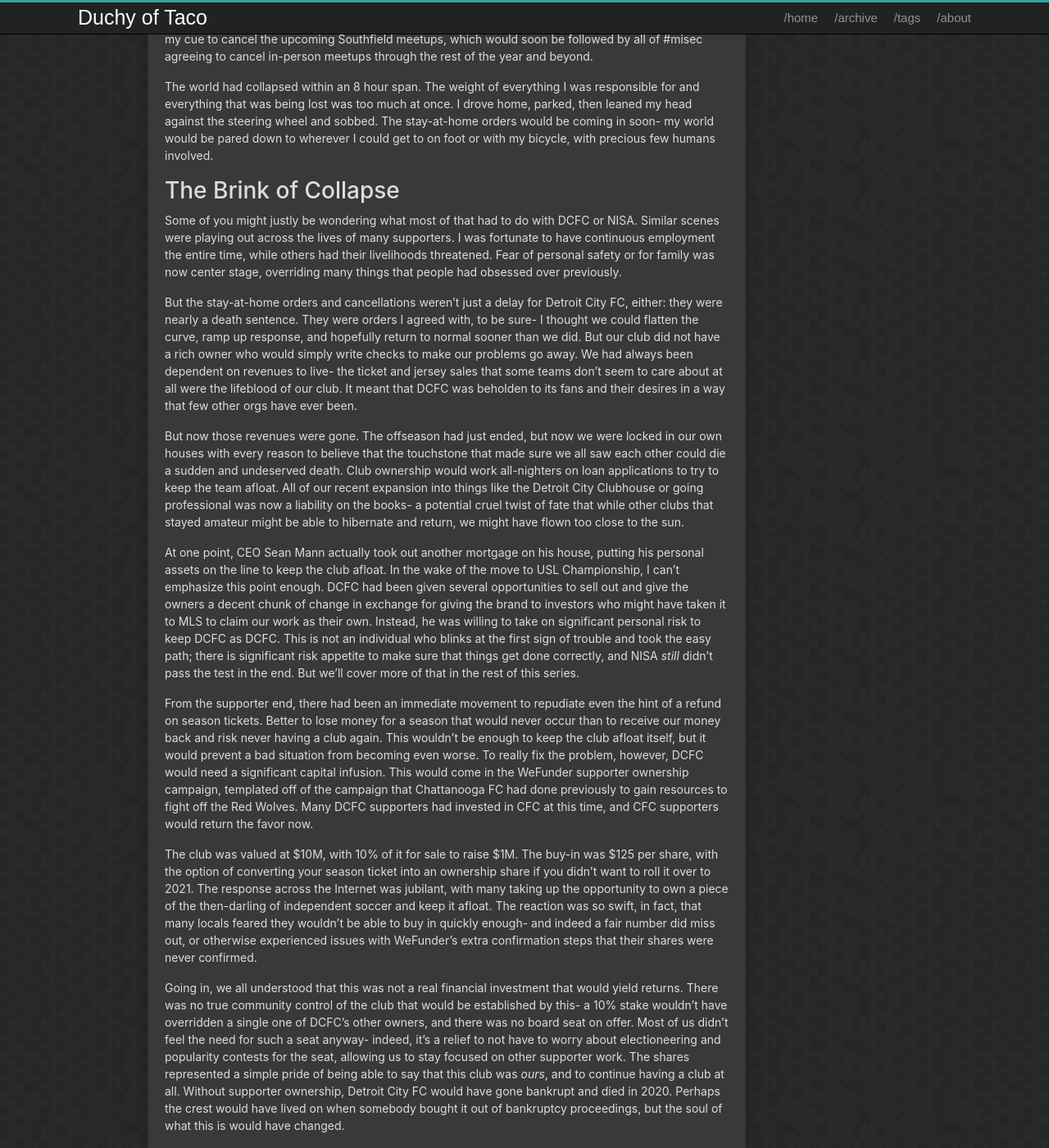
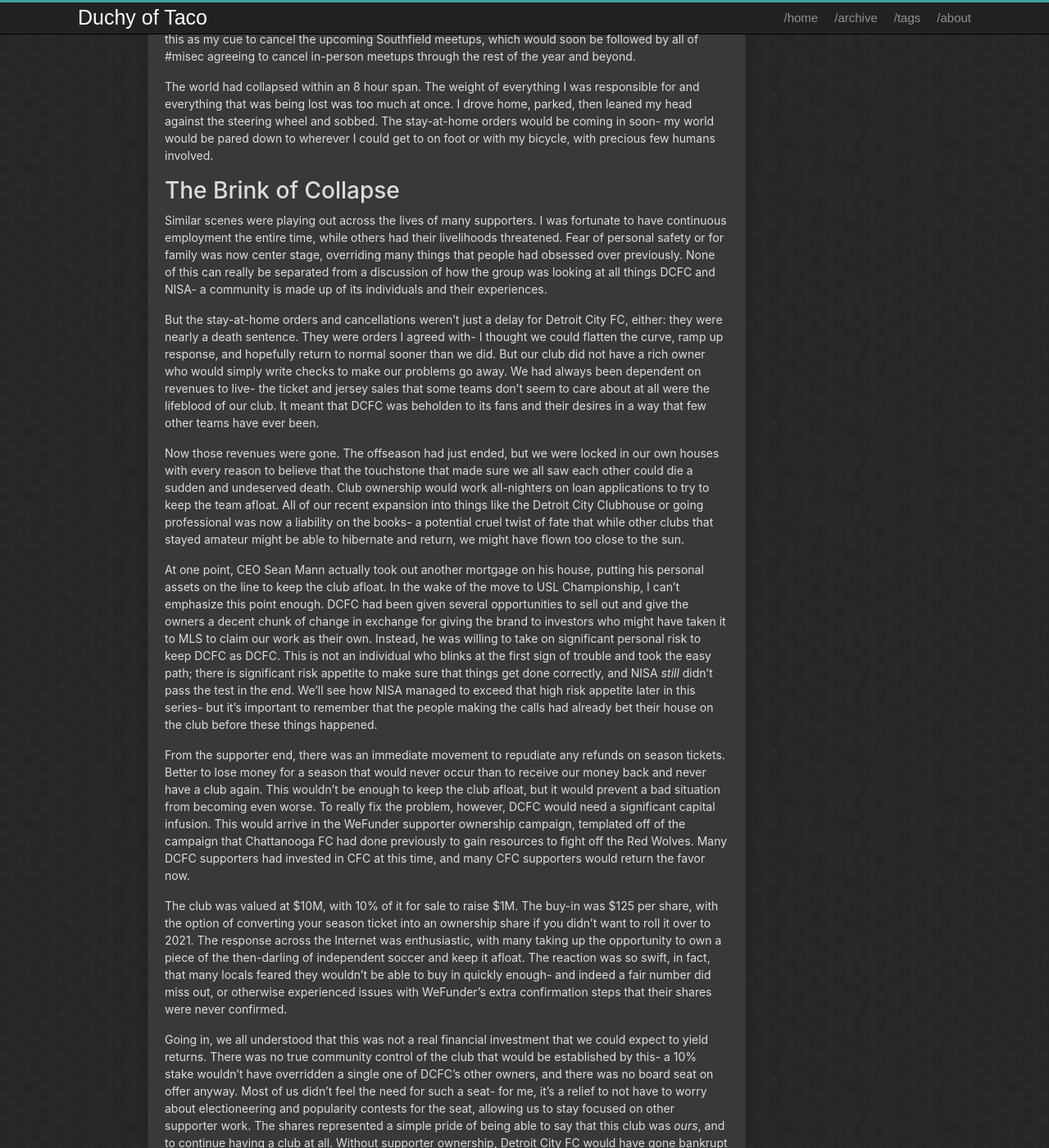
Before and after one commit to tacoman/tacoman.github.io, a Jekyll site: the page built from _posts/2021-11-26-nisa-cycle-a-perfect-storm.markdown, in a window 1280 px wide and 1400 px high, scrolled down 1100 px. Shown: the whole window at 82% size. Built offline with Jekyll 4.4.1, drawn with Linux system fonts in a browser that asks for light colours; some of the changed text lies outside the part shown.

Commit message:
Fixups for A Perfect Storm

```diff
--- a/_posts/2021-11-24-nisa-cycle-home.markdown
+++ b/_posts/2021-11-24-nisa-cycle-home.markdown
@@ -38,3 +38,4 @@
 * [Chapter One: Version Zero](/nisa/dcfc/2021/11/24/nisa-cycle-version0.html)
 * [Chapter Two: NPSL Pro](/nisa/dcfc/2021/11/24/nisa-cycle-npsl-pro.html)
 * [Chapter Three: Rebirth](/nisa/dcfc/2021/11/25/nisa-cycle-rebirth.html)
+* [Chapter Four: A Perfect Storm][/nisa/dcfc/2021/11/26/nisa-cycle-a-perfect-storm.html]
--- a/_posts/2021-11-26-nisa-cycle-a-perfect-storm.markdown
+++ b/_posts/2021-11-26-nisa-cycle-a-perfect-storm.markdown
@@ -10,15 +10,15 @@
 
 Nobody is really focused on this idea.
 Not everybody would agree with it anyway.
-In Detroit, spirits are high after winning the NPSL Member's Cup (hell yeah, brother!), and all are looking forward to our first season free from the NPSL's weird warts.
-In Chattanooga, NISA's lack of territory rights are the primary focus after CFC locked out of the USL by the Chattanooga Red Wolves.
-In New York, Cosmos fans who are focused on reform are waiting on the results of a lawsuit by owner Rocco Commisso against USSF.
+In Detroit, spirits are high after winning the NPSL Member's Cup (hell yeah, brother!), and all are looking forward to our first season free from the NPSL's regular clown show.
+In Chattanooga, NISA's lack of territory rights are the primary focus after CFC was locked out of the USL by the Chattanooga Red Wolves.
+In New York, Cosmos fans who are focused on reform are waiting on the results of a lawsuit by owner Rocco Commisso against USSF regarding the NASL's loss of sanctioning.
 
 But make no mistake about it.
-NPSL Pro's attempt to buck the PLS could have been the difference maker, a chance for community clubs to truly build themselves into professional squads without having to take on a rich investor who would gain the right to change things and override that very community.
-The group of NGS people who discuss systemic issues and reform in soccer had backed the horse that was dead.
-But then, reform was always a long shot, and failure is the default option in any effort for it in US Soccer.
-We were finally pro and we could focus on the good that NISA was going to do towards that effort today.
+NPSL Pro's attempt to buck the PLS could have been the difference maker, a chance for community clubs to truly build themselves into professional squads without having to take on a rich investor who would gain the right to change things and override the community that built it.
+The NGS Twitterati who discuss systemic issues and reform in soccer had backed a dead horse.
+Reform was always a long shot, and failure is the default option in any effort for it in US Soccer.
+But we were finally pro and we could focus on the good that NISA was going to do towards that effort in the Spring.
 
 Maybe in another life, we'd have had time to come back to those conversations and lament what was lost.
 But in this one, we only got a single game of NISA's Spring 2020 season.
@@ -27,11 +27,11 @@
 
 # The Pandemic Hits
 
-Two weeks later, reports of COVID-19 had begun to surge through America.
+Two weeks later, COVID-19 was surging across America.
 The panic had hit the west coast first- after seeing photos of stripped Seattle grocery stores, my wife and I had stocked up on food and essentials in case the worst happened.
 On March 12th, practically every sports league in America announced the suspension of their seasons on the same day, including NISA.
 I normally work from home, but I was in the office at the time trying to remain focused through the bad news.
-In January I had taken over the Southfield chapter of #misec, an information security group meetup, who had been discussing our response to the threat of the pandemic- and the evening of March 12th was our next meetup.
+In January I had taken over the Southfield chapter of #misec, an information security group meetup, who had been discussing our response to the threat of the pandemic- and the evening of March 12th was one such meeting.
 
 One of my speakers for the night canceled due to pandemic fears, leaving me to pull out a half-finished slide deck and deliver it off the cuff with zero rehearsal.
 I had people ask me point-blank: we're not going to be canceling any of _our_ events, are we?
@@ -40,10 +40,10 @@
 The former chapter director I'd taken over from wasn't there that night either, also due to health concerns.
 
 I gave my talk last in a series of lightning talks that evening.
-It went worse than expected- I had neglected to include the source of some of my graphics, violating the license for its free usage by the very generous individual who had created them.
-The content itself was nothing special and was delivered poorly in my estimation as well- it was my second time speaking with #misec, and I wasn't proud of either performance.
+It went worse than expected- I had neglected to include the source of some of my graphics, violating the license for its free usage by the generous individual who had created them.
+The content of the talk was nothing special and I felt that I had delivered it poorly- it was my second time speaking with #misec, and I wasn't proud of either performance.
 
-As the meeting ended, one of the members of the group read to us that Converge Detroit, our annual big conference and cross-chapter meetup, had been canceled citing pandemic concerns.
+As the meeting ended, one of the members of the group announced to us that Converge Detroit, our annual big conference and cross-chapter meetup, had been canceled citing pandemic concerns.
 I took this as my cue to cancel the upcoming Southfield meetups, which would soon be followed by all of #misec agreeing to cancel in-person meetups through the rest of the year and beyond.
 
 The world had collapsed within an 8 hour span.
@@ -54,19 +54,19 @@
 
 # The Brink of Collapse
 
-Some of you might justly be wondering what most of that had to do with DCFC or NISA.
 Similar scenes were playing out across the lives of many supporters.
 I was fortunate to have continuous employment the entire time, while others had their livelihoods threatened.
 Fear of personal safety or for family was now center stage, overriding many things that people had obsessed over previously.
+None of this can really be separated from a discussion of how the group was looking at all things DCFC and NISA- a community is made up of its individuals and their experiences.
 
 But the stay-at-home orders and cancellations weren't just a delay for Detroit City FC, either: they were nearly a death sentence.
-They were orders I agreed with, to be sure- I thought we could flatten the curve, ramp up response, and hopefully return to normal sooner than we did.
+They were orders I agreed with- I thought we could flatten the curve, ramp up response, and hopefully return to normal sooner than we did.
 But our club did not have a rich owner who would simply write checks to make our problems go away.
 We had always been dependent on revenues to live- the ticket and jersey sales that some teams don't seem to care about at all were the lifeblood of our club.
-It meant that DCFC was beholden to its fans and their desires in a way that few other orgs have ever been.
+It meant that DCFC was beholden to its fans and their desires in a way that few other teams have ever been.
 
-But now those revenues were gone.
-The offseason had just ended, but now we were locked in our own houses with every reason to believe that the touchstone that made sure we all saw each other could die a sudden and undeserved death.
+Now those revenues were gone.
+The offseason had just ended, but we were locked in our own houses with every reason to believe that the touchstone that made sure we all saw each other could die a sudden and undeserved death.
 Club ownership would work all-nighters on loan applications to try to keep the team afloat.
 All of our recent expansion into things like the Detroit City Clubhouse or going professional was now a liability on the books- a potential cruel twist of fate that while other clubs that stayed amateur might be able to hibernate and return, we might have flown too close to the sun.
 
@@ -75,42 +75,42 @@
 DCFC had been given several opportunities to sell out and give the owners a decent chunk of change in exchange for giving the brand to investors who might have taken it to MLS to claim our work as their own.
 Instead, he was willing to take on significant personal risk to keep DCFC as DCFC.
 This is not an individual who blinks at the first sign of trouble and took the easy path; there is significant risk appetite to make sure that things get done correctly, and NISA _still_ didn't pass the test in the end.
-But we'll cover more of that in the rest of this series.
+We'll see how NISA managed to exceed that high risk appetite later in this series- but it's important to remember that the people making the calls had already bet their house on the club before these things happened.
 
-From the supporter end, there had been an immediate movement to repudiate even the hint of a refund on season tickets.
-Better to lose money for a season that would never occur than to receive our money back and risk never having a club again.
-This wouldn't be enough to keep the club afloat itself, but it would prevent a bad situation from becoming even worse.
+From the supporter end, there was an immediate movement to repudiate any refunds on season tickets.
+Better to lose money for a season that would never occur than to receive our money back and never have a club again.
+This wouldn't be enough to keep the club afloat, but it would prevent a bad situation from becoming even worse.
 To really fix the problem, however, DCFC would need a significant capital infusion.
-This would come in the WeFunder supporter ownership campaign, templated off of the campaign that Chattanooga FC had done previously to gain resources to fight off the Red Wolves.
-Many DCFC supporters had invested in CFC at this time, and CFC supporters would return the favor now.
+This would arrive in the WeFunder supporter ownership campaign, templated off of the campaign that Chattanooga FC had done previously to gain resources to fight off the Red Wolves.
+Many DCFC supporters had invested in CFC at this time, and many CFC supporters would return the favor now.
 
 The club was valued at $10M, with 10% of it for sale to raise $1M.
 The buy-in was $125 per share, with the option of converting your season ticket into an ownership share if you didn't want to roll it over to 2021.
-The response across the Internet was jubilant, with many taking up the opportunity to own a piece of the then-darling of independent soccer and keep it afloat.
+The response across the Internet was enthusiastic, with many taking up the opportunity to own a piece of the then-darling of independent soccer and keep it afloat.
 The reaction was so swift, in fact, that many locals feared they wouldn't be able to buy in quickly enough- and indeed a fair number did miss out, or otherwise experienced issues with WeFunder's extra confirmation steps that their shares were never confirmed.
 
-Going in, we all understood that this was not a real financial investment that would yield returns.
-There was no true community control of the club that would be established by this- a 10% stake wouldn't have overridden a single one of DCFC's other owners, and there was no board seat on offer.
-Most of us didn't feel the need for such a seat anyway- indeed, it's a relief to not have to worry about electioneering and popularity contests for the seat, allowing us to stay focused on other supporter work.
+Going in, we all understood that this was not a real financial investment that we could expect to yield returns.
+There was no true community control of the club that would be established by this- a 10% stake wouldn't have overridden a single one of DCFC's other owners, and there was no board seat on offer anyway.
+Most of us didn't feel the need for such a seat- for me, it's a relief to not have to worry about electioneering and popularity contests for the seat, allowing us to stay focused on other supporter work.
 The shares represented a simple pride of being able to say that this club was _ours_, and to continue having a club at all.
 Without supporter ownership, Detroit City FC would have gone bankrupt and died in 2020.
 Perhaps the crest would have lived on when somebody bought it out of bankruptcy proceedings, but the soul of what this is would have changed.
 
-DCFC had faced many threats over the years, especially the MLS bid, but those were mostly threats to growth and becoming professional.
+DCFC had faced many threats over the years, especially the MLS bids, but those were mostly threats to growth and becoming professional, relegating us to an eternal fourth division NPSL team.
 COVID had changed the stakes, and with them the tenor of the conversation.
-City _could_ die if enough went against it.
+City _could_ die if enough went against it now.
 If half the NPSL had collapsed, we would have simply realigned our conferences and continued on in the amateur game.
 The hiccups of that league were insulting and below our station, but they weren't existential threats.
+But if NISA went under at the wrong moment, or if a storm like COVID hit, that could be the end.
 
 Nobody could have marked it at the time, but the scars from the beginning of the pandemic until the completion of the WeFunder were one of the major shifts in readiness towards USL.
-We had already given up on PLS reform when NPSL Pro died, and the fear of losing the club sucked the oxygen out of any discussion around reforming the system during this time.
+We had already given up on PLS reform when NPSL Pro died, and the fear of losing the club sucked the oxygen out of any discussion around reforming the system during this period.
 Many of us, including myself, had only become interested in soccer because DCFC got its hooks into us.
-Bluntly: a completely fixed US Soccer that doesn't include Detroit City FC means _nothing_ to me.
-Great for the rest of you if it happened, but I wouldn't be part of the discussion.
+When we would say Club > League or focus on DCFC over any wider issues, it was because the loss of DCFC would be the loss of the sport itself to us.
 
 But while the groundwork was being laid, we wouldn't be prepared for any USL jump for at least a year.
 Our expectations of NISA as a professional league with real money behind it were higher than they had been for NPSL.
-We expected teams to be professionally operated, with the strong league office that version zero had promised to us.
+We expected teams to be professionally operated, backed by the strong league office that version zero had promised to us.
 The pandemic would certainly pose its challenges, and we knew that- but it wouldn't excuse everything.
 
 The next four installments of this series will focus on individual NISA clubs and their impacts on the league's optics and operations.
@@ -119,4 +119,5 @@
 
 Additional reading and sources:
 * [Niyo: Surging Detroit City FC tries to weather 'perfect storm'](https://www.detroitnews.com/story/sports/soccer/2020/03/31/surging-detroit-city-fc-tries-weather-perfect-storm/5094009002/)
-* [https://www.mlive.com/sports/2020/07/what-to-own-a-pro-sports-team-become-partial-owner-of-detroit-city-fc-with-iggy-pop.html](https://www.mlive.com/sports/2020/07/what-to-own-a-pro-sports-team-become-partial-owner-of-detroit-city-fc-with-iggy-pop.html)
+* [Want to own a pro sports team? Become partial owner of Detroit City FC with Iggy Pop](https://www.mlive.com/sports/2020/07/what-to-own-a-pro-sports-team-become-partial-owner-of-detroit-city-fc-with-iggy-pop.html)
+* [Detroit City Football Club:Be an owner of Detroit's professional soccer team!](https://wefunder.com/DCFC)
```
